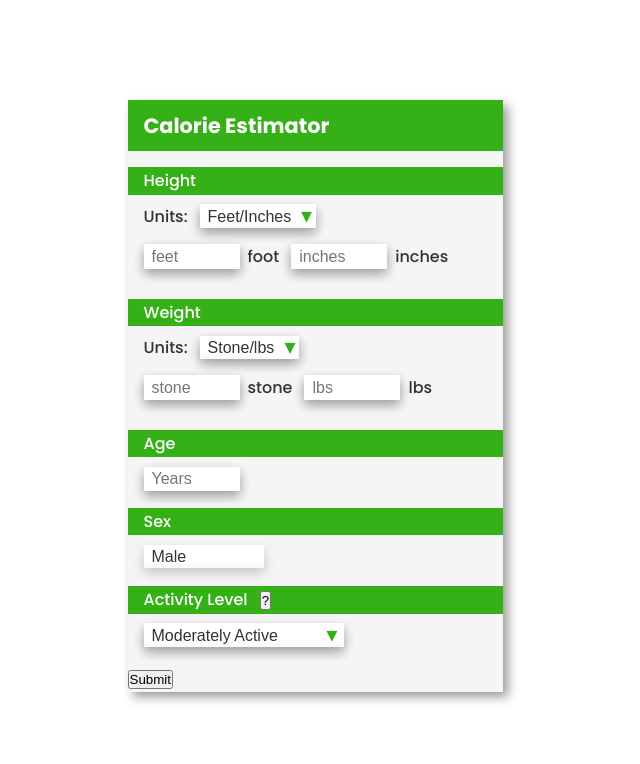
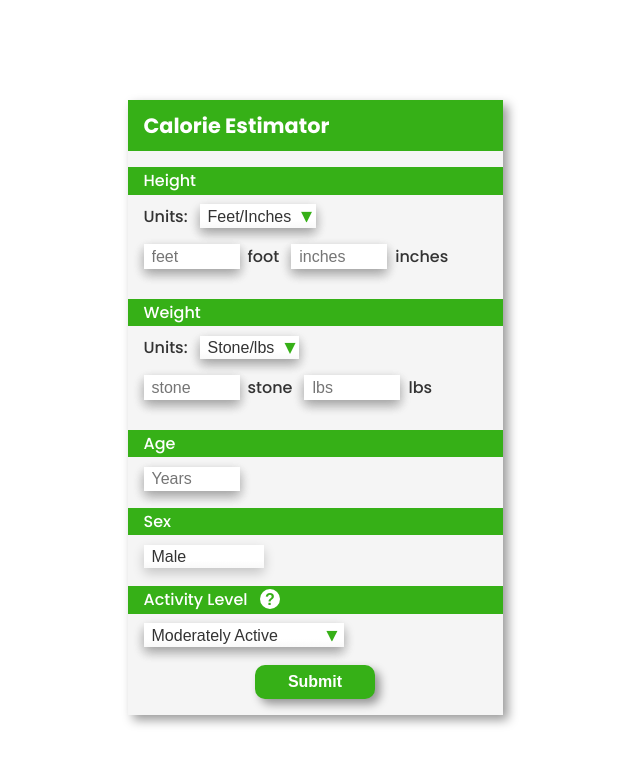
Before and after one commit to lewisRotchell/calorie-estimator-v2, a React (Create React App) app: page / in a window 1280 px wide. Shown: the top 764 px of the page, without its empty margins (325-965 px from the left). Built offline with nearby package versions, Linux system fonts and the light colour scheme.

Commit message:
Added styling to buttons

```diff
--- a/src/components/CalorieContainer.module.scss
+++ b/src/components/CalorieContainer.module.scss
@@ -18,14 +18,34 @@
     color: #fff;
     padding: 0.5rem 1rem;
   }
+
+  .button {
+    padding: 0.5rem 0;
+    width: 120px;
+    border-radius: 10px;
+    border: none;
+    margin: 1rem auto;
+    display: block;
+    background-color: $primary;
+    color: #fff;
+    font-weight: 700;
+    font-size: 1rem;
+    cursor: pointer;
+    box-shadow: 5px 5px 10px rgba(0, 0, 0, 0.4);
+    &:hover {
+      background-color: #fff;
+      color: $primary;
+    }
+    &:active {
+      transform: translateY(4px);
+    }
+  }
 }
 
 .calorieSubContainer {
   position: relative;
   width: 100%;
   overflow: hidden;
-
-  // border: 1px solid green;
 }
 
 .showActivityBtn {
--- a/src/components/CalorieContainer.tsx
+++ b/src/components/CalorieContainer.tsx
@@ -49,18 +49,28 @@ const CalorieContainer = () => {
         )}
 
         {!isSubmitted && !showActivities && (
-          <button type="submit" form="calorieForm" onSubmit={handleSubmit}>
+          <button
+            className={classes.button}
+            type="submit"
+            form="calorieForm"
+            onSubmit={handleSubmit}
+          >
             Submit
           </button>
         )}
 
         {isSubmitted && !showActivities && (
-          <button onClick={() => setIsSubmitted(false)}>Back</button>
+          <button
+            className={classes.button}
+            onClick={() => setIsSubmitted(false)}
+          >
+            Back
+          </button>
         )}
 
         {showActivities && (
           <button
-            className={classes.showActivityBtn}
+            className={`${classes.showActivityBtn} ${classes.button}`}
             onClick={() => setShowActivities(false)}
           >
             Back
--- a/src/components/CalorieForm.module.scss
+++ b/src/components/CalorieForm.module.scss
@@ -160,4 +160,20 @@
       padding: 0 1rem;
     }
   }
+
+  .activityButton {
+    width: 20px;
+    height: 20px;
+    border-radius: 50%;
+    background-color: #fff;
+    border: 2px solid #fff;
+    font-size: 1rem;
+    color: $primary;
+    font-weight: 700;
+    cursor: pointer;
+
+    &:hover {
+      box-shadow: 2px 2px 7px rgba(255, 255, 255, 0.4);
+    }
+  }
 }
--- a/src/components/CalorieForm.tsx
+++ b/src/components/CalorieForm.tsx
@@ -218,7 +218,13 @@ const CalorieForm: React.FC<Props> = ({
         {/* activity level */}
         <div className={classes.formControl}>
           <label className={classes.activityLevel} htmlFor="activityLevel">
-            Activity Level <button onClick={handleShowActivities}>?</button>
+            Activity Level{" "}
+            <button
+              className={classes.activityButton}
+              onClick={handleShowActivities}
+            >
+              ?
+            </button>
           </label>
 
           <div className={classes.formInputs}>
@@ -240,10 +246,6 @@ const CalorieForm: React.FC<Props> = ({
           </div>
         </div>
       </form>
-
-      {/* <button className="" type="submit" form="calorieForm">
-        Submit
-      </button> */}
     </div>
   );
 };
```
